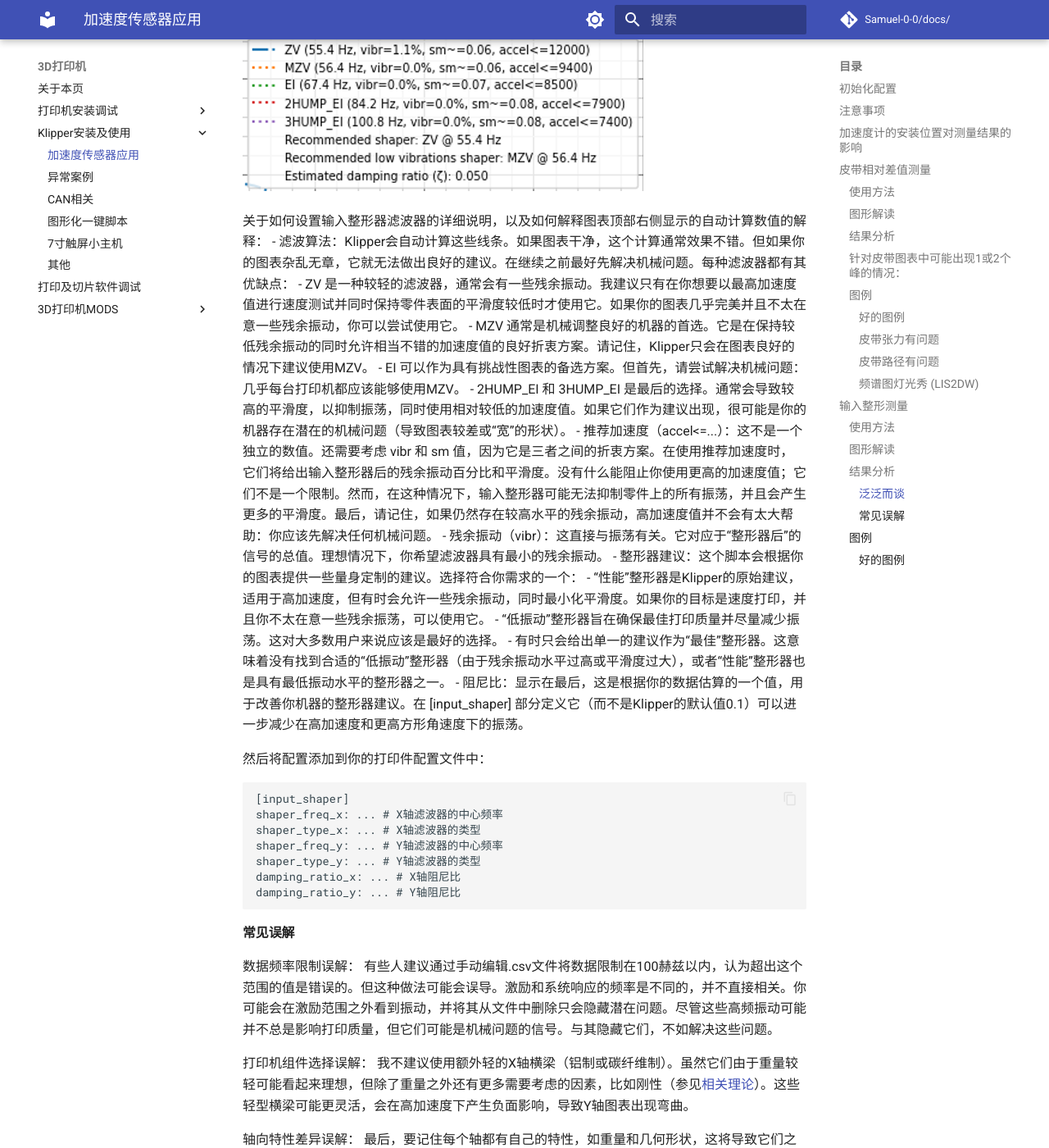
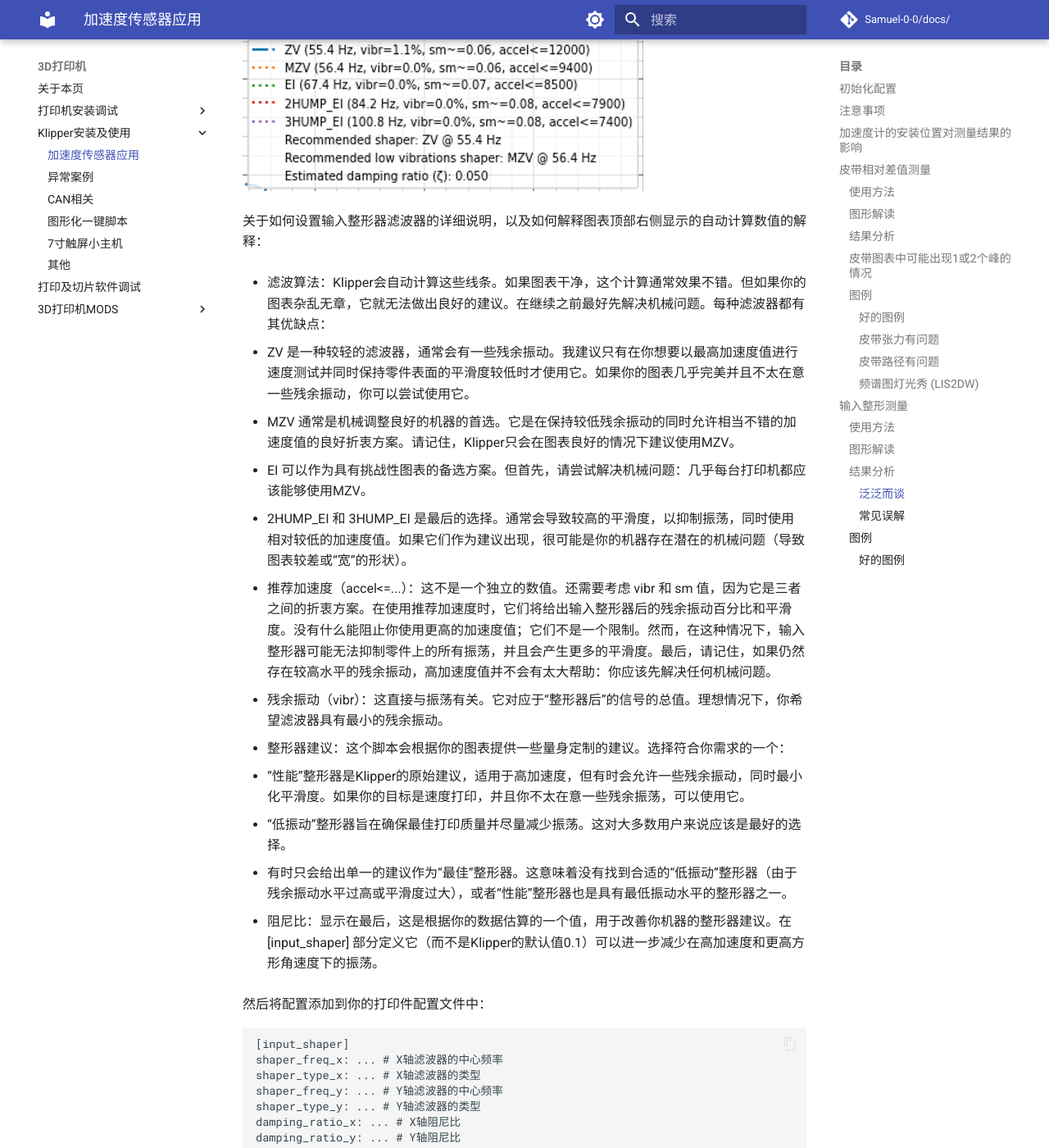
Before and after one commit to Samuel-0-0/docs, an MkDocs documentation site: the page built from docs/3d_printer/klipper/shaper_tuning.md, in a window 1280 px wide and 1400 px high, scrolled down 8269 px. Shown: the whole window at 82% size. Built offline with MkDocs 1.6.1 and Material for MkDocs 9.7.7, drawn with Linux system fonts in a browser that asks for light colours; comment, search, counter and statistics services are not loaded; some of the changed text lies outside the part shown.

Commit message:
Update shaper_tuning.md

```diff
--- a/docs/3d_printer/klipper/shaper_tuning.md
+++ b/docs/3d_printer/klipper/shaper_tuning.md
@@ -70,7 +70,7 @@ wget -O - https://raw.githubusercontent.com/Frix-x/klippain-shaketune/main/insta
 
 如果这三个参数都得到满足，那么曲线不可能有所不同，或者可以确定至少一个皮带路径存在潜在问题。此外，如果皮带图表的曲线幅度较低（没有明显的峰），而且噪音很多，那么可能也会有较差的输入整形器图表。因此，在继续之前，请确保拥有良好的皮带图表或修复皮带路径。首先检查皮带张力、轴承、龙门螺丝、皮带在滚轮上的对准等等。
 
-### 针对皮带图表中可能出现1或2个峰的情况：
+### 皮带图表中可能出现1或2个峰的情况
 
 1、对角线运动产生两个子系统：在这种情况下，我们观察到两个不同的子系统运动，一个是工具头沿X线性轴左右移动，另一个是工具头和X线性轴一起前后移动。实际上，我们观察到的不是一个单一的谐振系统，而是两个交织在一起的子系统运动。这种复杂性可能导致皮带图表中出现两个谐振频率（或峰值）。但由于两个子系统都使用相似的皮带、张力等参数，这些峰值有时会合并在一起，看起来像是一个峰。
 
@@ -154,17 +154,24 @@ AXES_SHAPER_CALIBRATION 宏用于测量和绘制轴的行为，以调整 Klipper
 ![shaper_recommandations](shaper_tuning/shaper_recommandations.png)
 
 关于如何设置输入整形器滤波器的详细说明，以及如何解释图表顶部右侧显示的自动计算数值的解释：
+
 - 滤波算法：Klipper会自动计算这些线条。如果图表干净，这个计算通常效果不错。但如果你的图表杂乱无章，它就无法做出良好的建议。在继续之前最好先解决机械问题。每种滤波器都有其优缺点：
+
   - ZV 是一种较轻的滤波器，通常会有一些残余振动。我建议只有在你想要以最高加速度值进行速度测试并同时保持零件表面的平滑度较低时才使用它。如果你的图表几乎完美并且不太在意一些残余振动，你可以尝试使用它。
   - MZV 通常是机械调整良好的机器的首选。它是在保持较低残余振动的同时允许相当不错的加速度值的良好折衷方案。请记住，Klipper只会在图表良好的情况下建议使用MZV。
   - EI 可以作为具有挑战性图表的备选方案。但首先，请尝试解决机械问题：几乎每台打印机都应该能够使用MZV。
   - 2HUMP_EI 和 3HUMP_EI 是最后的选择。通常会导致较高的平滑度，以抑制振荡，同时使用相对较低的加速度值。如果它们作为建议出现，很可能是你的机器存在潜在的机械问题（导致图表较差或“宽”的形状）。
+
 - 推荐加速度（accel<=...）：这不是一个独立的数值。还需要考虑 vibr 和 sm 值，因为它是三者之间的折衷方案。在使用推荐加速度时，它们将给出输入整形器后的残余振动百分比和平滑度。没有什么能阻止你使用更高的加速度值；它们不是一个限制。然而，在这种情况下，输入整形器可能无法抑制零件上的所有振荡，并且会产生更多的平滑度。最后，请记住，如果仍然存在较高水平的残余振动，高加速度值并不会有太大帮助：你应该先解决任何机械问题。
+
 - 残余振动（vibr）：这直接与振荡有关。它对应于“整形器后”的信号的总值。理想情况下，你希望滤波器具有最小的残余振动。
+
 - 整形器建议：这个脚本会根据你的图表提供一些量身定制的建议。选择符合你需求的一个：
+
   - “性能”整形器是Klipper的原始建议，适用于高加速度，但有时会允许一些残余振动，同时最小化平滑度。如果你的目标是速度打印，并且你不太在意一些残余振荡，可以使用它。
   - “低振动”整形器旨在确保最佳打印质量并尽量减少振荡。这对大多数用户来说应该是最好的选择。
   - 有时只会给出单一的建议作为“最佳”整形器。这意味着没有找到合适的“低振动”整形器（由于残余振动水平过高或平滑度过大），或者“性能”整形器也是具有最低振动水平的整形器之一。
+
 - 阻尼比：显示在最后，这是根据你的数据估算的一个值，用于改善你机器的整形器建议。在 [input_shaper] 部分定义它（而不是Klipper的默认值0.1）可以进一步减少在高加速度和更高方形角速度下的振荡。
 
 然后将配置添加到你的打印件配置文件中：
```
